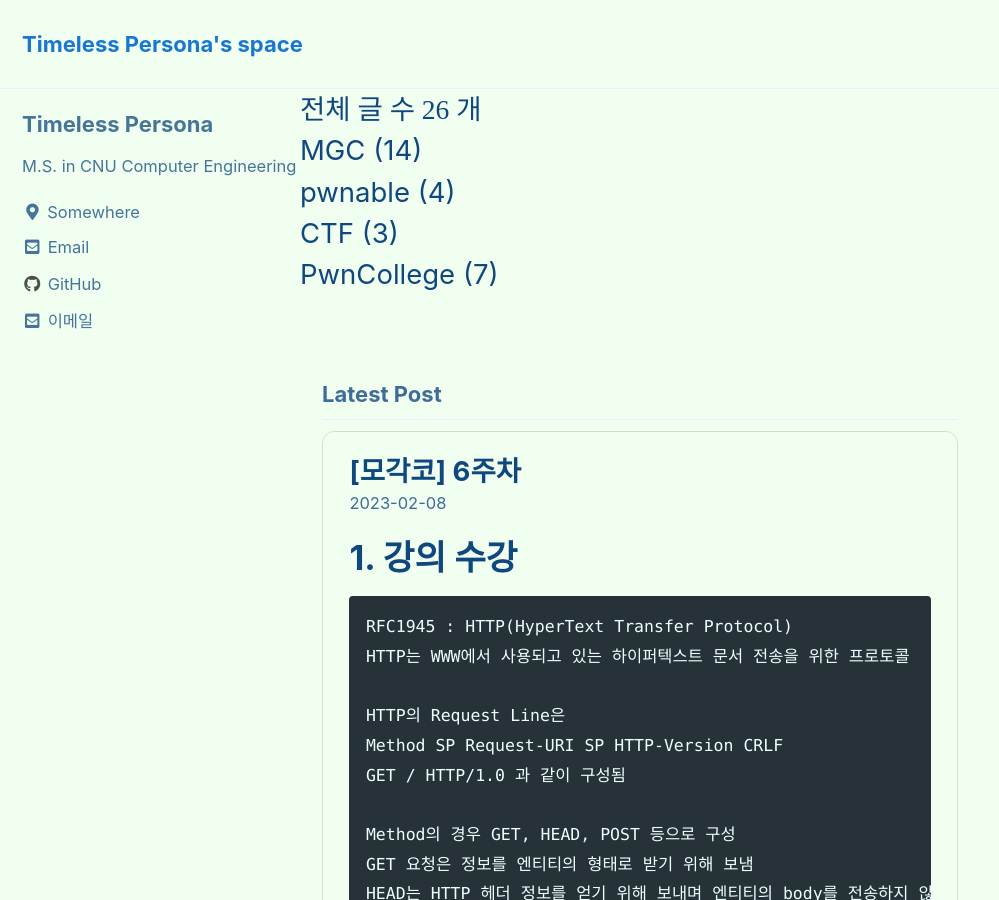
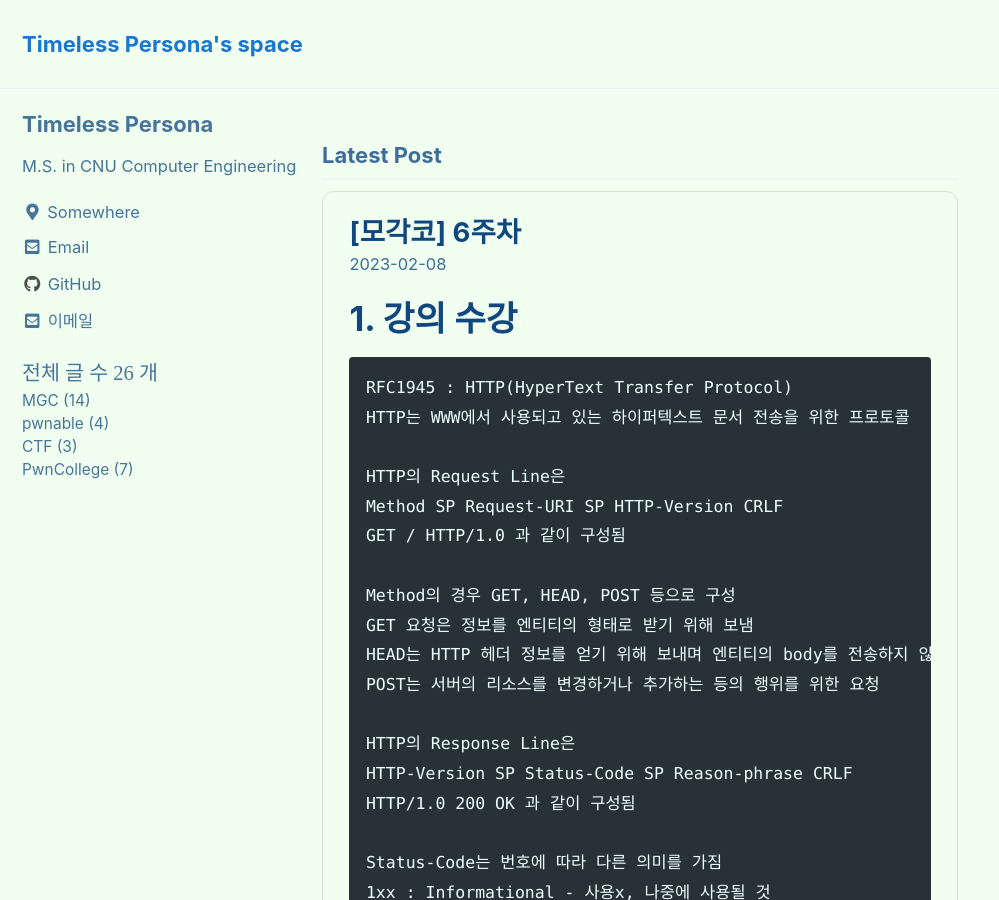
Before and after one commit to TimelessPersona/TimelessPersona.github.io, a Jekyll site: the page built from index.html, in a window 1280 px wide and 900 px high. Shown: the whole window, without its empty margins (0-999 px from the left). Built offline with Jekyll 4.4.1, drawn with Linux system fonts in a browser that asks for light colours; cached includes are drawn as plain includes; the list of posts is cut into pages by our own code.

Commit message:
edit sidebar layout

```diff
--- a/_includes/sidebar.html
+++ b/_includes/sidebar.html
@@ -15,9 +15,10 @@
       {% include nav_list nav=page.sidebar.nav %}
     {% endif %}
   {% endif %}
+
+  {% if page.sidebar_main %}
+    {% include nav_list_main %}
+  {% endif %}
+
   </div>
 {% endif %}
-
-{% if page.sidebar_main %}
-{% include nav_list_main %}
-{% endif %}
```
